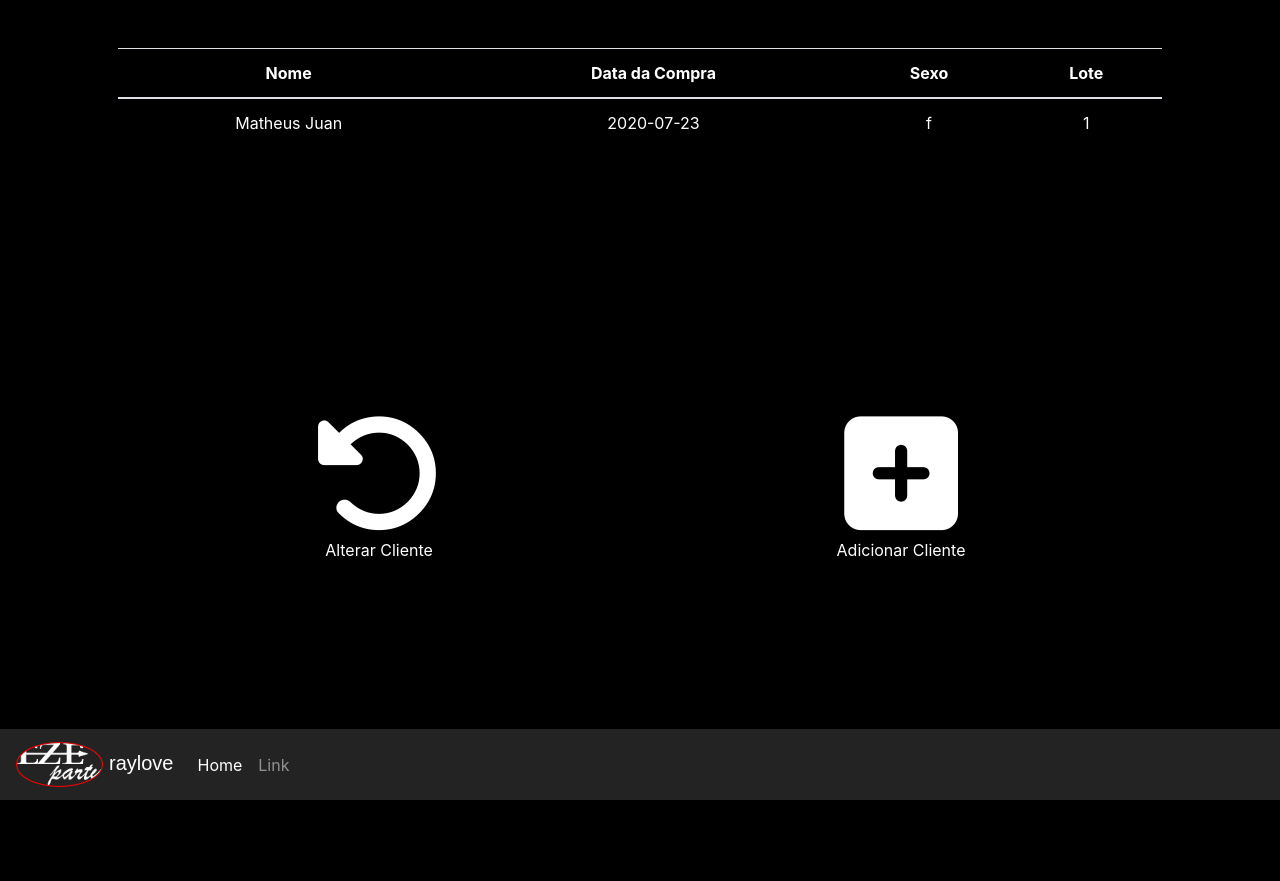
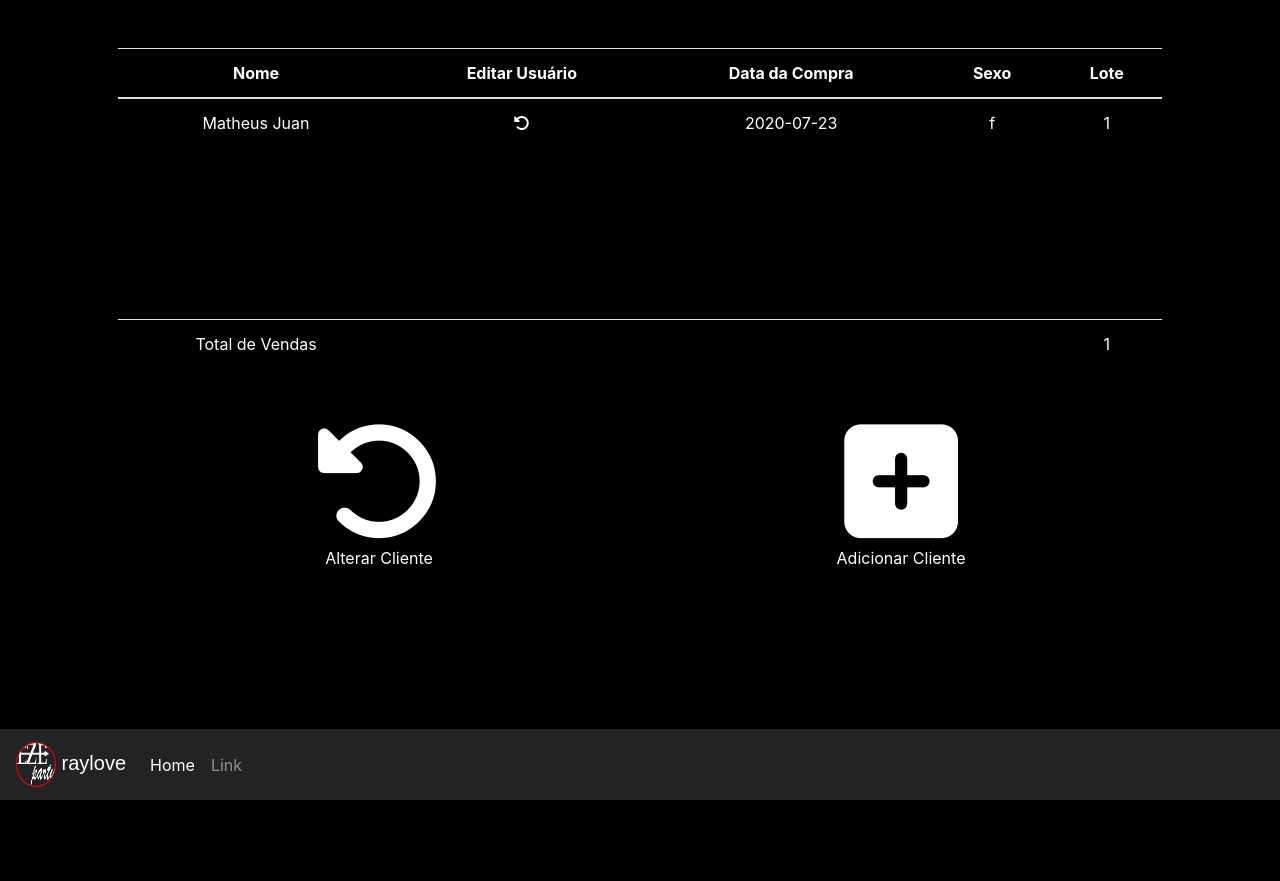
Before and after one commit to matheusjuan1/app-EZE, a Flask app: page /promoter in a window 1280 px wide. Before the commit the page ends 800 px from the top, so only its background shows below. Run offline with Flask 2, Linux system fonts and the light colour scheme; the visitor is signed in with stand-in values (Sample User, id 1); data comes from the database, SQL or seed files in the repository; both versions use the stored data as it was after the commit; some libraries are stand-ins or nearby versions.

Commit message:
att /promoter

```diff
--- a/app/app.py
+++ b/app/app.py
@@ -99,9 +99,10 @@ def promoter():
         eze = db.cursor()
         eze.execute("SELECT * FROM promoters WHERE id = ?", [session["user_id"]])
         linhas2 = eze.fetchall()
-        eze.execute("SELECT * FROM lista WHERE fk_promoter = ?", [session["user_id"]])
+        eze.execute("SELECT * FROM lista WHERE fk_promoter = ? ORDER BY idLista DESC", [session["user_id"]])
         linhas = eze.fetchall()
-        return render_template("promoter.html", banco = linhas, promoter = linhas2)
+        total = len(linhas)
+        return render_template("promoter.html", banco = linhas, promoter = linhas2, total = total)
     else:
         nome = request.form["nome"]
         sexo = request.form["sexo"]
--- a/app/static/layout1.css
+++ b/app/static/layout1.css
@@ -6,6 +6,7 @@ body {
 
 .navbar-brand img {
     border-radius: 100%;
+    width: 40px;
     border: 1.5px red solid;
 }
 .navbar-brand {
@@ -46,4 +47,7 @@ main {
     footer {
         display: block;
     }
+    .navbar button{
+        width: 20%;
+    }
 }
--- a/app/static/promoter.css
+++ b/app/static/promoter.css
@@ -1,13 +1,91 @@
+::-webkit-scrollbar{
+    width: 7px
+}
+::-webkit-scrollbar-track{
+    background-color: #232323;
+}
+::-webkit-scrollbar-thumb{
+    background-color: white;
+}
+body{
+    scroll-behavior: smooth;
+}
+
+a{
+    color: white;
+}
+a:hover{
+    color: red;
+}
+.main{
+    overflow-y: scroll;
+}
+
+
 .table{
     height: 40vh;
     overflow-y: scroll;
+    margin-bottom: 0
+}
+
+
+form{
+    text-align: left;
+    font-size: 13px;
+    font-weight: 800;
+}
+
+form select{
+    width: 77%;
+    height: 35px;
+    margin-bottom: 3%;
+    color: white;
+    font-weight: 800;
+    background-color: black;
+    border: 2px solid;
+}
+
+button{
+    width: 75%;
+}
+
+.btn{
+    font-weight: 800;
+}
+
+.btn-danger {
+    color: #fff;
+    background-color: black;
+    border-color: white;
+    border: 2px solid;
+}
+
+form input{
+    width: 15%;
+    height: 20px;
+    margin-bottom: 6%;
+    color: white;
+    font-weight: 800;
+    background-color: black;
+    border: 2px solid;
+}
+
+form .inpuP{
+    width: 77%;
+    height: 35px;
+    margin-bottom: 3%;
+    color: white;
+    font-weight: 800;
+    background-color: black;
+    border: 2px solid;
 }
 
 .acoes{
     width: 100%;
     display: flex;
     flex-wrap: wrap;
-    height: 36vh;
+    height: 43vh;
+    margin-bottom: 7%;
     position: relative;
     overflow-x: hidden
 }
@@ -42,6 +120,9 @@
     height: 100%;
     left: -60%;
     transition: 1s;
+    text-align: left;
+    font-size: 20px;
+    font-weight: 800;
 }
 .form2{
     position: absolute;
@@ -49,4 +130,54 @@
     height: 100%;
     left: 130%;
     transition: 1s;
+    text-align: left;
+    font-size: 20px;
+    font-weight: 800;
 }
+
+.navbar-brand img {
+    border-radius: 50%;
+    border: 1.5px red solid;
+    width: 40px;
+}
+
+.alert-dark{
+    color: white;
+    background-color: rgba(255,0,0,0.5);
+    border-color: white;
+    width: 100%;
+    overflow: hidden;
+    opacity: 0;
+    display: none;
+    transition: all 1s;
+}
+
+.form2 span, .form1 span{
+    position: absolute;
+    top: 0%;
+    left: 80%;
+    font-size: 28px;
+    cursor: pointer;
+}
+
+
+/* Responsividade___________________________________________________________________________________________________________ */
+
+@media (max-width: 767px){
+    .icone1, .icone2, .form1,.form2{
+        width: 100%;
+    }
+    .form2{
+        top: 80%;
+        margin-bottom: 5%;
+    }
+    .form1{
+        left: -100%;
+    }
+    .icone2{
+        margin-top: 35%;
+    }
+    .p-5 {
+        padding: 0rem!important;
+    }
+}
--- a/app/templates/promoter.html
+++ b/app/templates/promoter.html
@@ -20,6 +20,7 @@
     <thead>
         <tr>
             <th scope="col">Nome</th>
+            <th scope="col">Editar Usuário</th>
             <th scope="col">Data da Compra</th>
             <th scope="col">Sexo</th>
             <th scope="col">Lote</th>
@@ -29,36 +30,55 @@
         {% for i in banco %}
         <tr>
             <td>{{i["nomeCliente"]}}</td>
+            <td><a href="#acoes"><i class="fas fa-undo-alt"></i></a></td>
             <td>{{i["dataCompra"]}}</td>
             <td>{{i["sexo"]}}</td>
             <td>{{i["Lote"]}}</td>
         </tr>
         {% endfor %}
     </tbody>
+    <tfoot>
+        <tr>
+            <td>Total de Vendas</td>
+            <td></td>
+            <td></td>
+            <td></td>
+            <td>{{total}}</td>
+        </tr>
+    </tfoot>
 </table>
 <br>
 
+<div class="alert alert-dark" role="alert" id="alerta">
+    A simple dark alert—check it out!
+</div>
+<br>
+
 <!-- quando clicar em um botão atualizar aparecerá um formulário para informar qual campo ele quer alterar -->
-<div class="acoes">
+<div class="acoes" id="acoes">
     <div class="icone1" id="icone1">
         <i class="fas fa-undo-alt" onclick="alterarCliente()"></i><br>
         Alterar Cliente
     </div>
 
     <div class="form1" id="form1">
-        <form action="/promoter" method="POST">
+
+        <label for="formulario1">Trocar Usuário:</label><br>
+        <form id="fomulario1" action="/promoter" method="POST">
             <select name="SC" id="">
                 {% for i in banco %}
                     <option value="{{i['idLista']}}">{{i["nomeCliente"]}}</option>
                 {% endfor %}
             </select>
-            <br><br>
-            <input tabindex="1" name="nome" autofocus placeholder="nome"><br>
-            Sexo: <br> Masculino <input value="M" tabindex="2" name="sexo" type="checkbox"> Feminino <input value="F"
-                tabindex="2" name="sexo" type="checkbox">
             <br>
-            <button class="btn btn-danger btnIndex" tabindex="3" type="submit">Entrar</button>
+            <input tabindex="1" name="nome" autofocus placeholder="nome" class="inpuP" id="nome"><br>
+            Sexo: <br> Masculino <input value="M" tabindex="2" name="sexo" type="checkbox" id="masc">
+                       Feminino <input value="F" tabindex="2" name="sexo" type="checkbox" id="fem">
+            <br>
         </form>
+        <button class="btn btn-danger btnIndex" tabindex="3" onclick="verificar()">Trocar</button>
+
+        <span onclick="fechar_alterarCliente()">X</span>
     </div>
 
     <div class="icone2" id="icone2">
@@ -67,25 +87,72 @@
     </div>
 
     <div class="form2" id="form2">
-        <form action="/del_cliente" method="POST">
-            <input tabindex="4" name="nome" autofocus placeholder="nome"><br>
-            Sexo: Masculino <input value="M" tabindex="5" name="sexo" type="checkbox"> Feminino <input value="F"
-                tabindex="6" name="sexo" type="checkbox"><br>
-            <input tabindex="7" name="lote" autofocus placeholder="lote"><br>
-            <input tabindex="8" name="data" autofocus placeholder="AAAA-MM-DD"><br>
-            <button class="btn btn-danger btnIndex" tabindex="9" type="submit">Entrar</button>
+
+        <label for="formulario2">Adicionar Usuário:</label><br>
+        <form id="fomulario2" action="/del_cliente" method="POST">
+            <input tabindex="4" name="nome" autofocus placeholder="nome" class="inpuP" id="nome2"><br>
+            Sexo: <br> Masculino <input value="M" tabindex="5" name="sexo" type="checkbox" id="masc2"> Feminino <input value="F"
+                tabindex="6" name="sexo" type="checkbox" id="fem2"><br>
+            <input tabindex="7" name="lote" autofocus placeholder="lote"  class="inpuP" id="lote"><br>
+            <input tabindex="8" name="data" autofocus placeholder="AAAA-MM-DD"  class="inpuP" id="data"><br>
         </form>
+        <button class="btn btn-danger btnIndex" tabindex="9" onclick="verificar2()">Adicionar</button>
+
+        <span onclick="fechar_addCliente()">X</span>
     </div>
 </div>
 
 <script>
     function addCliente(){
-        form2.style.left = '56%';
-        icone2.style.opacity = '0'
+        if (screen.width <= 767){
+            form2.style.left = '5%';
+        }
+        else{
+            form2.style.left = '56%';
+        }
+        icone2.style.opacity = '0';
     }
     function alterarCliente(){
         form1.style.left = '6%';
         icone1.style.opacity = '0'
+    }
+    function fechar_addCliente(){
+        form2.style.left = '130%';
+        icone2.style.opacity = '1';
+    }
+    function fechar_alterarCliente(){
+        if (screen.width <= 767){
+            form1.style.left = '-100%';
+        }
+        else{
+            form1.style.left = '-60%';
+        }
+        icone1.style.opacity = '1'
+    }
+
+    function verificar(){
+        if (nome.value == '' || (masc.checked && fem.checked) || (!masc.checked && !fem.checked)){
+            alerta.innerHTML = `Por favor, informe todos os campos corretamente.`
+            alerta.style.display = 'block'
+            setTimeout(() => {
+                alerta.style.opacity = '1'
+            }, 50);
+        }
+        else{
+            fomulario1.submit()
+        }
+    }
+    function verificar2(){
+        if (nome2.value == '' || (masc2.checked && fem2.checked) || (!masc2.checked && !fem2.checked) || lote.value == '' || data.value == ''){
+            alerta.innerHTML = `Por favor, informe todos os campos corretamente.`
+            alerta.style.display = 'block'
+            setTimeout(() => {
+                alerta.style.opacity = '1'
+            }, 50);
+        }
+        else{
+            fomulario2.submit()
+        }
     }
 </script>
 {% endblock %}
```
Also changed, not shown: app/eze.db.
